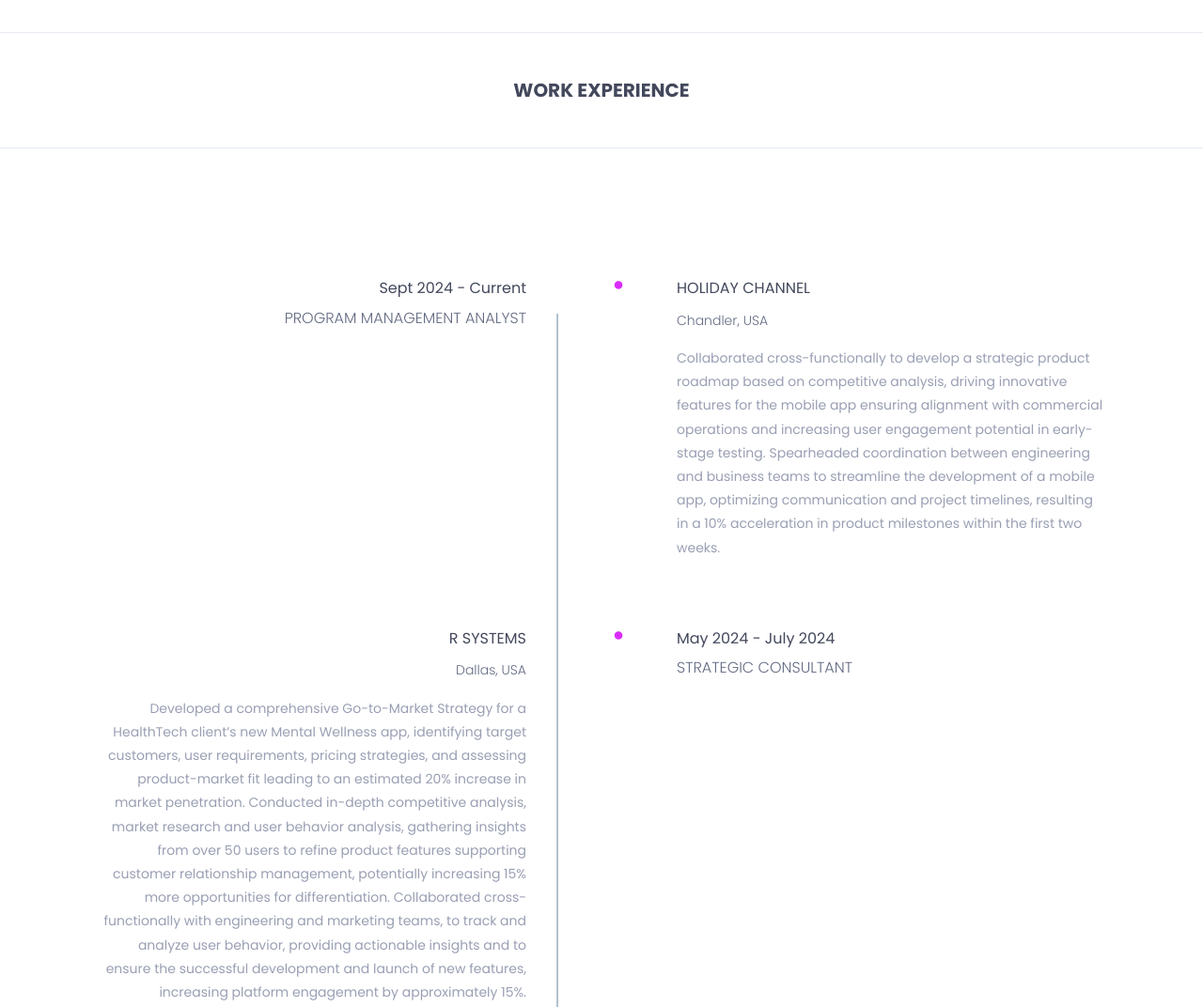
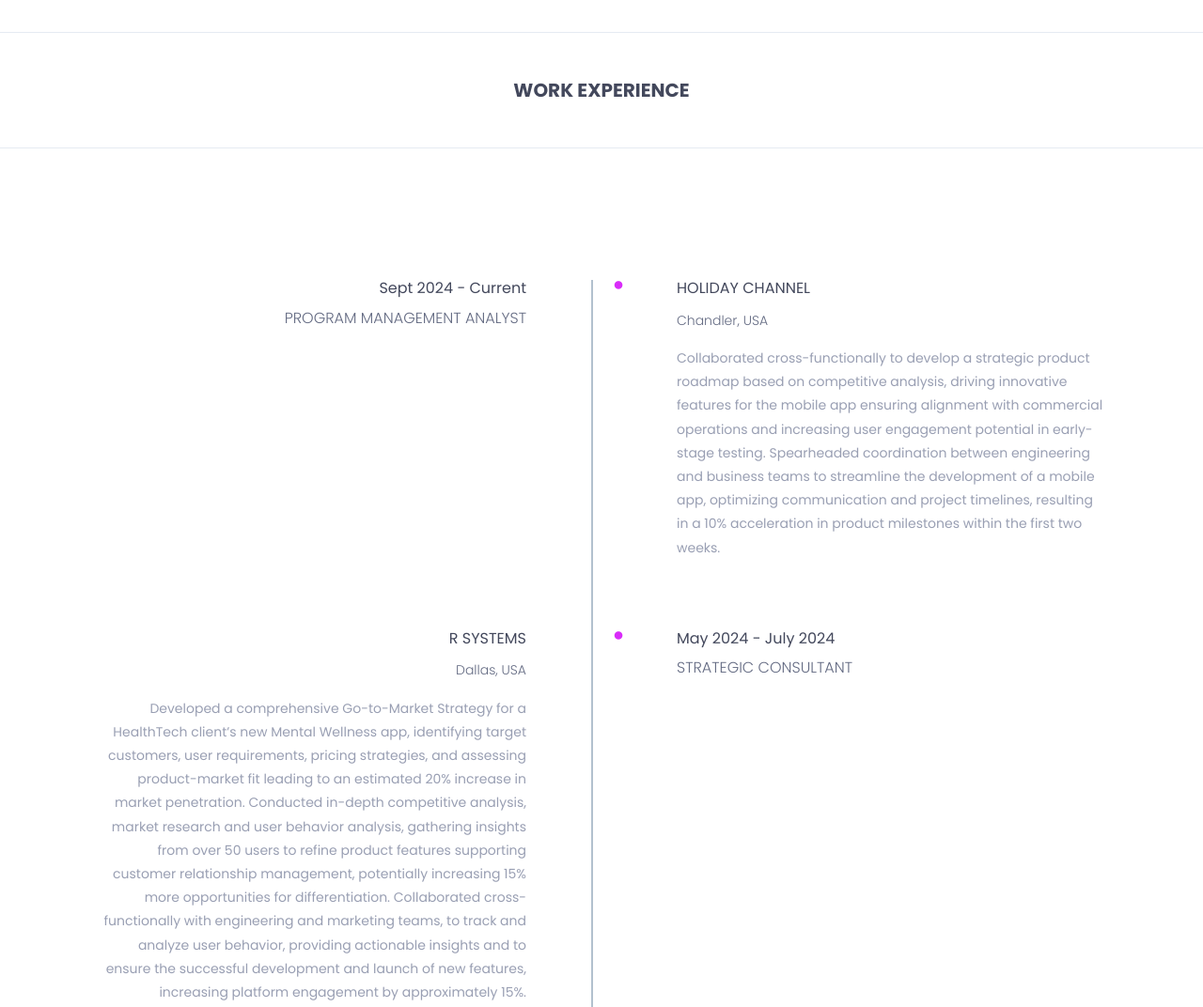
Before and after one commit to preettdesaii/preetdesai, a plain HTML site: page index.html in a window 1280 px wide. Shown: the part 4033-5105 px from the top of the page at 94% size. Drawn offline with nearby package versions, Linux system fonts and the light colour scheme.

Commit message:
Update style.css

```diff
--- a/assets/css/style.css
+++ b/assets/css/style.css
@@ -478,11 +478,10 @@ span.single-timeline-horizontal.spacial-horizontal-line {width: 88px;}
 .main-timeline:before{
     content: "";
     width: 2px;
-    height: 84%;
+    height: 100%;
     background: #b2c1ce;
     position: absolute;
-    top: 1.5%;
-    left: 45.8%;
+    left: 49%;
     z-index: -1;
 }
 .main-timeline .timeline{
```
